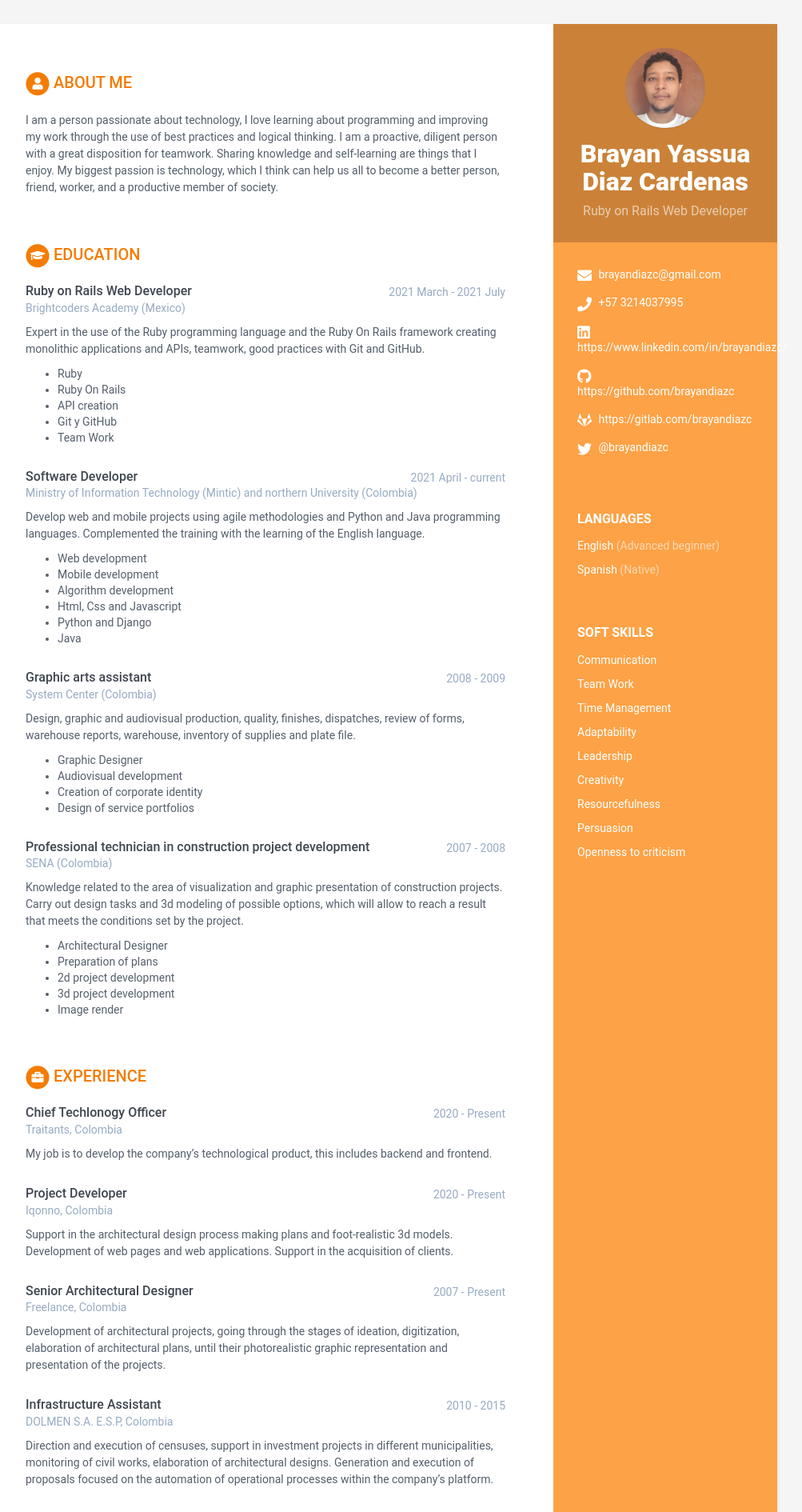
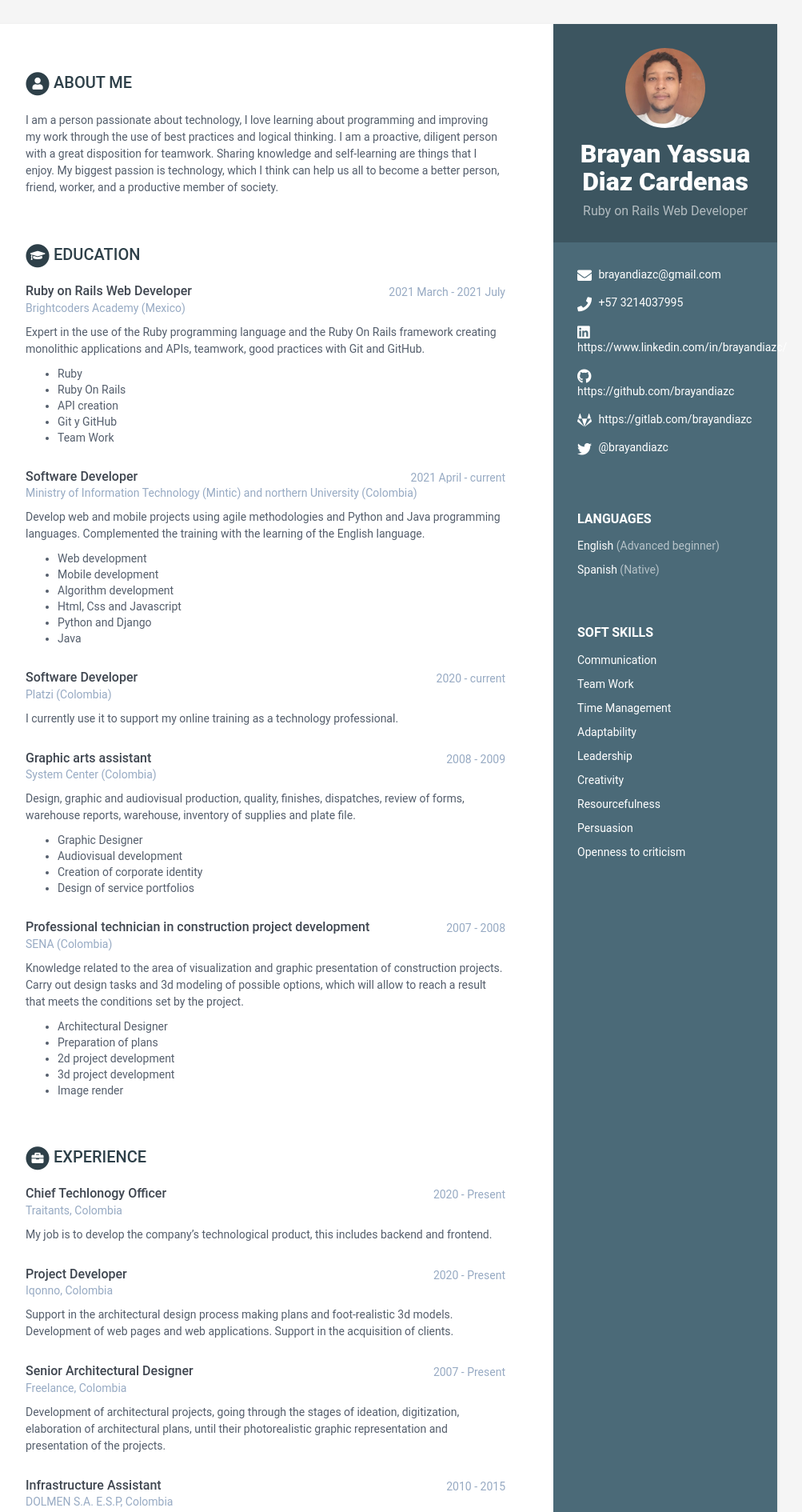
Before and after one commit to BC-MAR-21-ROR/kata-resume-brayandiazc, a Jekyll site: the page built from index.html, in a window 1280 px wide. Shown: the top 1890 px of the page at 80% size, without its empty margins (168-1171 px from the left). Built offline with Jekyll 4.4.1, drawn with Linux system fonts in a browser that asks for light colours.

Commit message:
Update theme

```diff
--- a/_config.yml
+++ b/_config.yml
@@ -5,7 +5,7 @@ title: BrightCoders Academy
 url: '' #'http://webjeda.com'
 baseurl: 'https://bc-mar-21-ror.github.io/kata-resume-brayandiazc/' #change it according to your repository name
 # Style will be applied only after restarting the build or serve. Just choose one of the options.
-theme_skin: orange # blue turquoise green berry orange ceramic
+theme_skin: ceramic # blue turquoise green berry orange ceramic
 chrome_mobile_color: #use hex colors (ex:#1976d2) or leave empty if you don't want a color for chrome mobile searchbar
 
 # Tracker
--- a/_data/data.yml
+++ b/_data/data.yml
@@ -93,6 +93,12 @@ educationcomplete:
         - Html, Css and Javascript
         - Python and Django
         - Java
+
+  - degree: Software Developer
+    university: Platzi (Colombia)
+    time: 2020 - current
+    details: |
+      I currently use it to support my online training as a technology professional.
 
   - degree: Graphic arts assistant
     university: System Center (Colombia)
```
